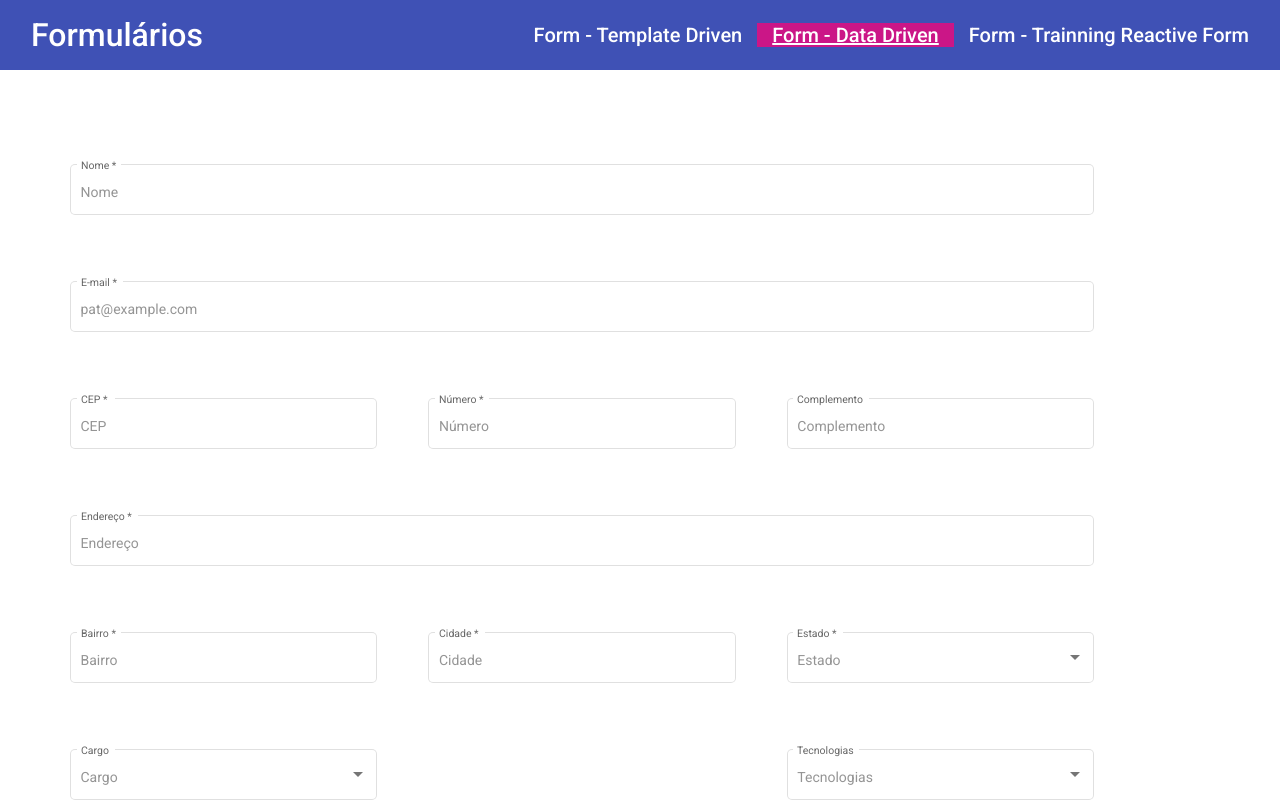
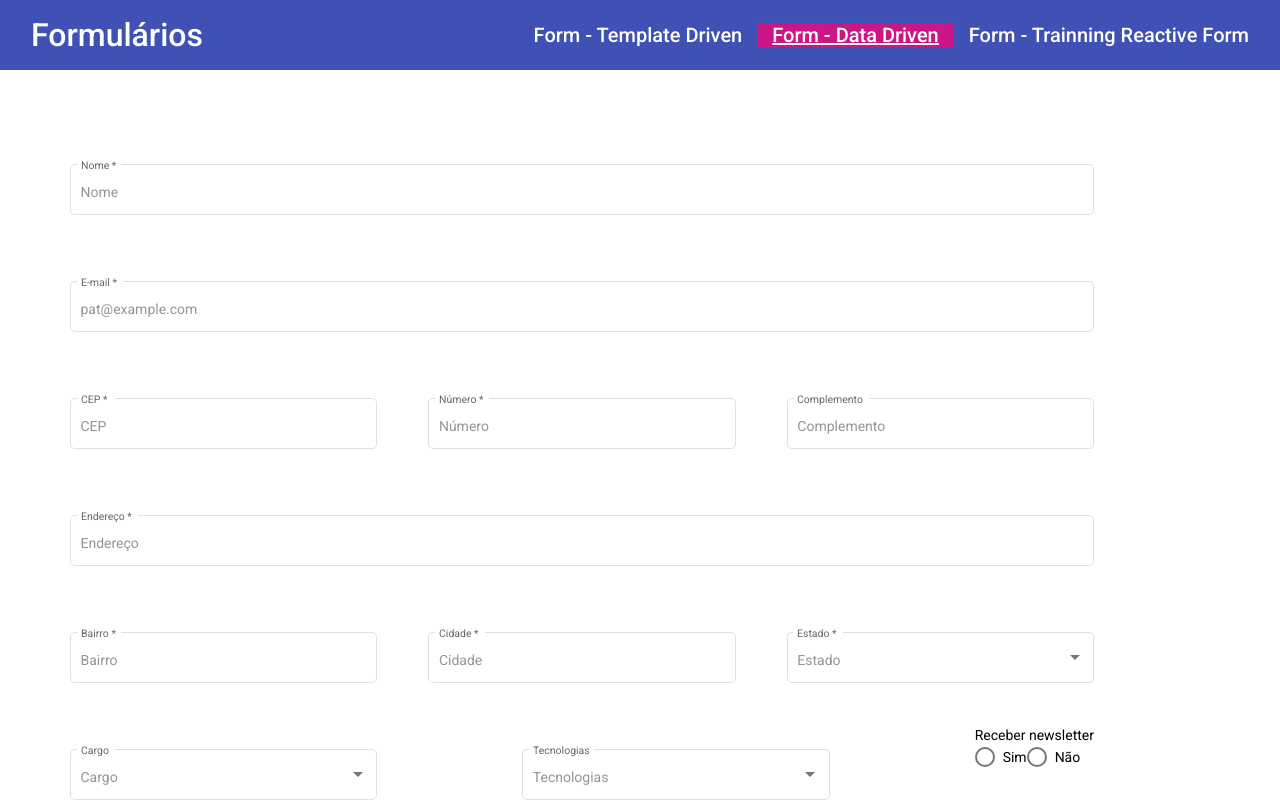
Before and after one commit to leticiamazzo/course-angular, an Angular app in the folder forms/: page /dataForm in a window 1280 px wide. Shown: the top 802 px of the page. Built offline with nearby package versions, Linux system fonts and the light colour scheme.

Commit message:
create radio-button

```diff
--- a/forms/src/app/data-form/data-form.component.html
+++ b/forms/src/app/data-form/data-form.component.html
@@ -88,6 +88,18 @@
           </mat-option>
         </mat-select>
       </mat-form-field>
+
+      <div>
+        <div>
+          <label>Receber newsletter</label>
+        </div>
+
+        <section class="example-section">
+          <mat-radio-group id="newsletter" formControlName="newsletter">
+            <mat-radio-button class="example-margin" *ngFor="let option of newsletterOptions" [value]="option.name">{{ option.description }}</mat-radio-button>
+          </mat-radio-group>
+        </section>
+      </div>
     </div>
 
 
--- a/forms/src/app/data-form/data-form.component.ts
+++ b/forms/src/app/data-form/data-form.component.ts
@@ -23,6 +23,7 @@ export class DataFormComponent implements OnInit {
   // 28FM - cria varáivel cargos para receber valores vindos do service
   positions: any[];
   tecnologies: any[]
+  newsletterOptions: any[]
 
   constructor(
     private formBuilder: FormBuilder,
@@ -43,6 +44,7 @@ export class DataFormComponent implements OnInit {
     // 29FM - Recebe valores vindos do serviço
     this.positions = this.dropdownService.getDataStates();
     this.tecnologies = this.dropdownService.getTecnologies();
+    this.newsletterOptions = this.dropdownService.getNewsletter();
 
     // 4FM - cria formulário no momento da inicialização do componente
     // 2 FORMAS
@@ -76,7 +78,8 @@ export class DataFormComponent implements OnInit {
 
       // 26FM - Adiciona campo no formulário reativo
       position: [null],
-      tecnologies: [null]
+      tecnologies: [null],
+      newsletter: [null],
     });
   }
 
--- a/forms/src/app/data-form/data-form.module.ts
+++ b/forms/src/app/data-form/data-form.module.ts
@@ -10,6 +10,7 @@ import { MatSelectModule } from '@angular/material/select';
 import { MatButtonModule } from '@angular/material/button';
 import { MatFormFieldModule } from '@angular/material/form-field';
 import { MatInputModule } from '@angular/material/input';
+import { MatRadioModule } from '@angular/material/radio';
 
 
 @NgModule({
@@ -26,6 +27,7 @@ import { MatInputModule } from '@angular/material/input';
     MatFormFieldModule,
     MatInputModule,
     MatSelectModule,
+    MatRadioModule,
     SharedModule
   ]
 })
--- a/forms/src/app/shared/services/dropdown.service.ts
+++ b/forms/src/app/shared/services/dropdown.service.ts
@@ -38,4 +38,11 @@ export class DropdownService {
       { name: 'ruby', description: 'Ruby' },
     ];
   }
+
+  getNewsletter() {
+    return [
+      { name: 's', description: 'Sim' },
+      { name: 'n', description: 'Não' }
+    ]
+  }
 }
```
